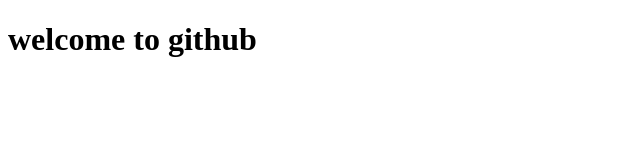
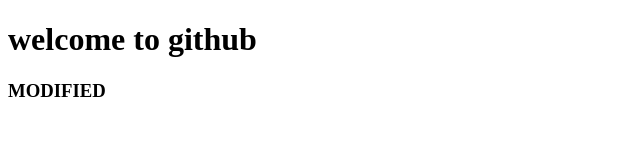
Before and after one commit to BHASKAR678/testing, a plain HTML site: page index.html in a window 1280 px wide. Shown: the whole page, without its empty margins (0-640 px from the left). Drawn offline with Linux system fonts and the light colour scheme.

Commit message:
ADDING H3

```diff
--- a/index.html
+++ b/index.html
@@ -19,6 +19,7 @@
             <p class="browsehappy">You are using an <strong>outdated</strong> browser. Please <a href="#">upgrade your browser</a> to improve your experience.</p>
         <![endif]-->
     <h1>welcome to github</h1>
+    <h3>MODIFIED</h3>
     <script src="" async defer></script>
 </body>
 
```
